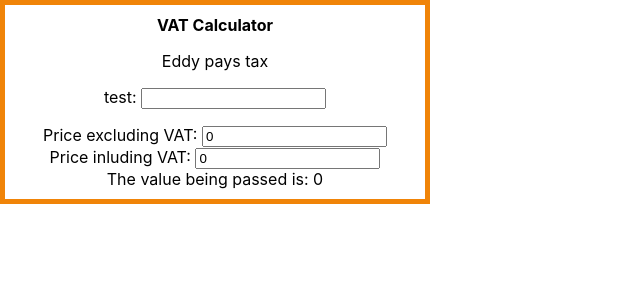
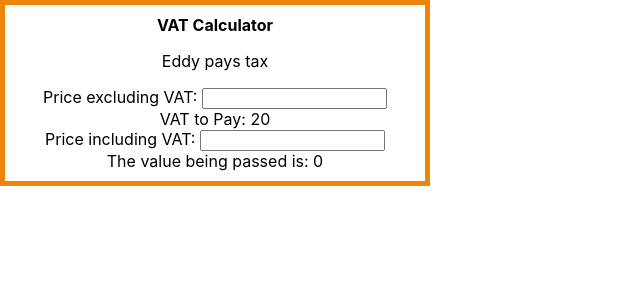
Before and after one commit to EddyCMWF/demo-reactJS-app, a React (Create React App) app: page / in a window 1280 px wide. Shown: the top 300 px of the page, without its empty margins (0-640 px from the left). Built offline with nearby package versions, Linux system fonts and the light colour scheme.

Commit message:
updating state

```diff
--- a/src/App.js
+++ b/src/App.js
@@ -3,18 +3,44 @@ import './App.css';
 import Header from './Components/Header';
 import Footer from './Components/Footer';
 import { useState } from "react";
+import { DisplayField } from './Components/DisplayField';
 
 function App() {
-  const [inputValue, setValue] = useState(0);
+  const [excValue, setExcValue] = useState(0);
+  const [incValue, setIncValue] = useState(0);
+
+  const vatRate = 20.0
+
+  const addVat = (price) => {
+    const totalLocalPrice = price * ((vatRate/100.)+1);
+    setExcValue(price);
+    setIncValue(totalLocalPrice);
+    console.log("Adding VAT")
+  }
+
+  const removeVat = (price) => {
+    const totalLocalPrice = price / ((vatRate/100.)+1);
+    setExcValue(totalLocalPrice);
+    setIncValue(price);
+    console.log("Removing VAT")
+  }
 
   return (
     <><div className='App orange-border left-align'>
       <Header/>
       <p>Eddy pays tax</p>
-      <p>{DataEntryField({label: 'test', handleValueChanged: setValue, value: {inputValue}})}</p>
-      <DataEntryField label='Price excluding VAT' handleValueChanged={setValue} value={inputValue} />
-      <DataEntryField label='Price inluding VAT' handleValueChanged={setValue} value={inputValue} />
-      <Footer value={inputValue} />
+      {/* <p>{DataEntryField({label: 'test', handleValueChanged: setValue, value: {inputValue}})}</p> */}
+      <DataEntryField
+        label='Price excluding VAT' handleValueChanged={addVat}
+        value={excValue === 0 ? "": excValue}
+      />
+      <DisplayField label="VAT to Pay: " value={vatRate}/>
+      {excValue>=0 ?
+      <DataEntryField
+        label='Price including VAT' handleValueChanged={removeVat}
+        value={incValue === 0 ? "": incValue}
+      />: <></>}
+      <Footer incValue={incValue} />
     </div></>
   );
 }
--- /dev/null
+++ b/src/Components/DisplayField.jsx
@@ -0,0 +1,7 @@
+export const DisplayField = (props) => {
+    return (
+        <div className={props.cstyle}>
+            {props.label} {props.value}
+        </div>
+    )
+}
--- a/src/Components/Footer.jsx
+++ b/src/Components/Footer.jsx
@@ -2,7 +2,7 @@
 const Footer = (props) => {
     return (
         <footer>
-            The value being passed is: {props.value}
+            The value being passed is: {props.incValue}
         </footer>
      );
 }
```
